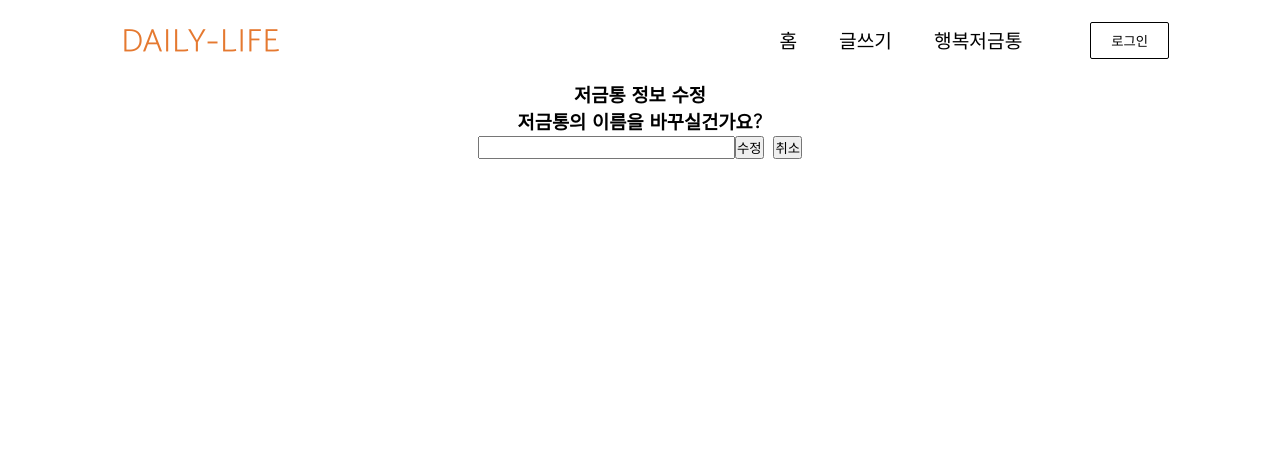
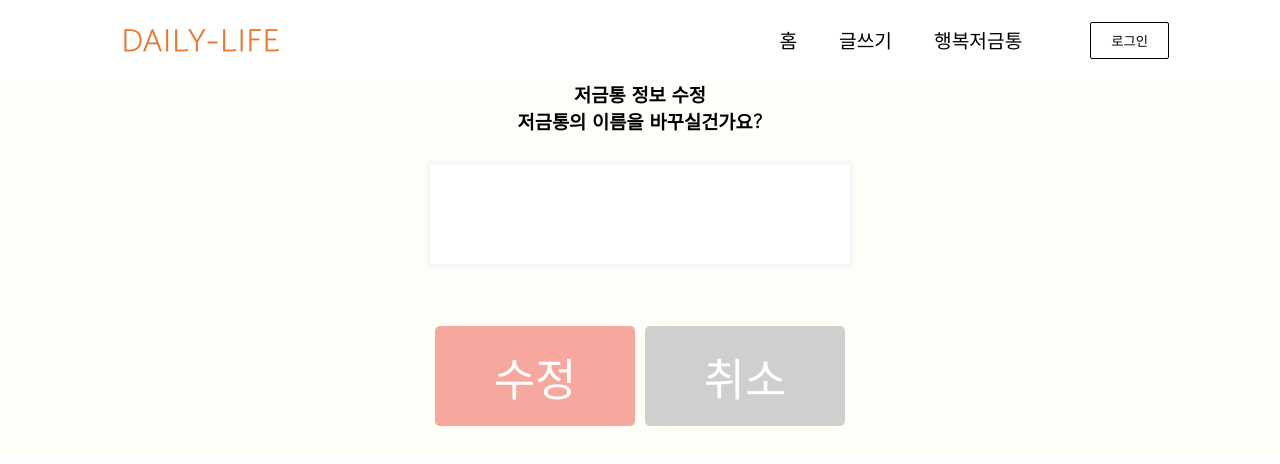
Before and after one commit to roditee/daily-life, a React (Create React App) app: page /HBUpdate/1 in a window 1280 px wide. Shown: the top 464 px of the page. Built offline with nearby package versions, Linux system fonts and the light colour scheme; no server answers; a web font is replaced by a local one.

Commit message:
행복저금통 css 수정중

```diff
--- a/src/components/HBList.css
+++ b/src/components/HBList.css
@@ -1,19 +1,14 @@
 section {
   padding: auto;
-}
-.AllHBList {
-  padding-left: 15%;
+  background-color: #fefff9;
 }
 
 .hb {
   width: 250px;
   height: 300px;
-  float: left;
+  display: inline-block;
 
-  margin-top: 50px;
-  margin-left: 50px;
-  margin-right: 50px;
-  margin-bottom: 50px;
+  margin: 50px;
   padding-top: 130px;
   padding-right: 50px;
 
@@ -28,22 +23,34 @@ section h1 {
 }
 
 /* 브랜드 명 */
-h5 {
+.hb > h5 {
   padding-bottom: 7px;
   color: gray;
 }
 
 /* 저금통 이름 */
-h4 {
+.hb > h4 {
   padding-top: 15px;
   padding-bottom: 10px;
   color: rgb(0, 0, 0);
 }
 
 /* 개봉날짜 */
-p {
+.hb > p {
   font-size: 12px;
   padding-bottom: 80px;
+  color: #daa37c;
+}
+
+.btn1 {
+  width: 200px;
+  height: 50px;
+  border: 0;
+  font-size: 25px;
+  border-radius: 5px;
+  background: #f6a89e;
+  color: white;
+  font-weight: 500;
 }
 
 /* 애니메이션 */
--- a/src/components/HBListItem.js
+++ b/src/components/HBListItem.js
@@ -19,17 +19,20 @@ function HBListItem(props) {
     //     }
     // }
 
-
     return (
-        <Link to={"/HBUpdate/" + props.HB.hbNo}>
+        <Link to={"/HBBoardList"}>
         <div className="hb">
-            <h5>daily-Life</h5>
+            <h5>Daily-Life</h5>
             {/* <tr>{props.HB.hbNo}</tr> */}
             <h4>{props.HB.hbName}</h4>
             {/* <tr>{props.HB.hbStartDate}</tr> */}
             <p>{props.HB.hbEndDate}</p>
             {/* <tr>{props.HB.memEmail}</tr> */}
-        </div></Link>
+            <div className="btnDiv">
+            <Link to={"/HBUpdate/" + props.HB.hbNo}><input type="submit" className='btn1' value="수정" /></Link>
+        </div>
+        </div>
+        </Link>
     );
 }
 
--- /dev/null
+++ b/src/components/HBUpdate.css
@@ -0,0 +1,38 @@
+.hbUp {
+  padding: auto;
+  background-color: #fefff9;
+}
+
+.hbUp input[type="text"] {
+  width: 420px;
+  height: 100px;
+  border: 0;
+  box-shadow: 0px 0px 4px 3px #f4f4f4;
+  text-align: center;
+  font-size: 50px;
+  margin-top: 30px;
+  margin-bottom: 30px;
+}
+
+.hbUp .btn1 {
+  width: 200px;
+  height: 100px;
+  border: 0;
+  font-size: 45px;
+  border-radius: 5px;
+  background: #f6a89e;
+  color: white;
+  font-weight: 500;
+}
+
+.hbUp .btn2 {
+  display: inline; /*옆으로 같이 나오게*/
+  width: 200px;
+  height: 100px;
+  border: 0;
+  font-size: 45px;
+  border-radius: 5px;
+  background: #cfcfcf;
+  color: white;
+  font-weight: 500;
+}
--- a/src/components/HBUpdate.js
+++ b/src/components/HBUpdate.js
@@ -1,6 +1,7 @@
 import React, { useEffect, useState } from 'react';
 import { useParams, useNavigate } from 'react-router-dom';
 import axios from 'axios';
+import './HBUpdate.css';
 
 const HBUpdate = () => {
     let history = useNavigate();
@@ -65,7 +66,7 @@ const HBUpdate = () => {
     }
 
     return (
-        <div>
+        <div className='hbUp'>
             <h3>저금통 정보 수정</h3>
             <form name="frmHBUpdate" onSubmit={onSubmit} onReset={onReset}>
 
@@ -77,9 +78,9 @@ const HBUpdate = () => {
                 {/* <input type='hidden' name='hbEndDate' value={HB.hbEndDate} />
                 <input type='hidden' name='memEmail' value={HB.memEmail} /> */}
 
-
-                <input type="submit" value="수정" /> &nbsp;
-                <input type="reset" value="취소" />
+                <br/>
+                <input type="submit" className='btn1' value="수정" /> &nbsp;
+                <input type="reset" className='btn2' value="취소" />
             </form>
 
         </div>
```
